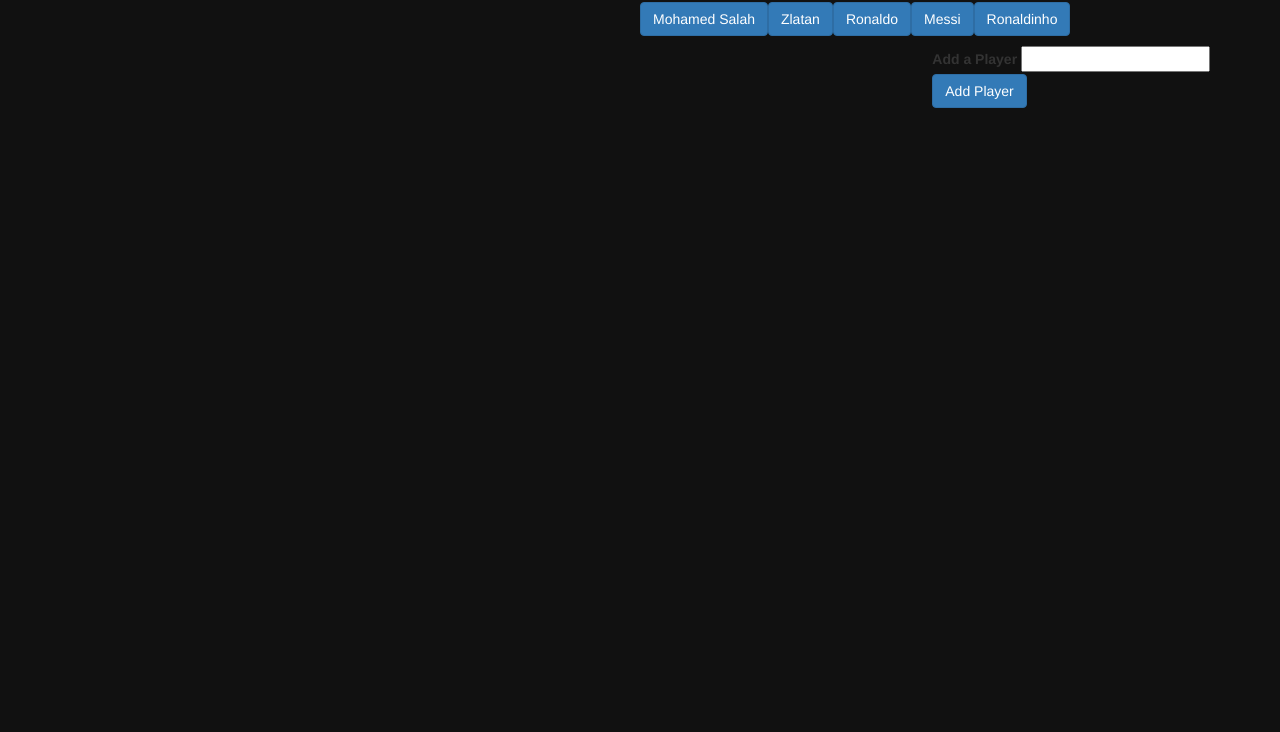
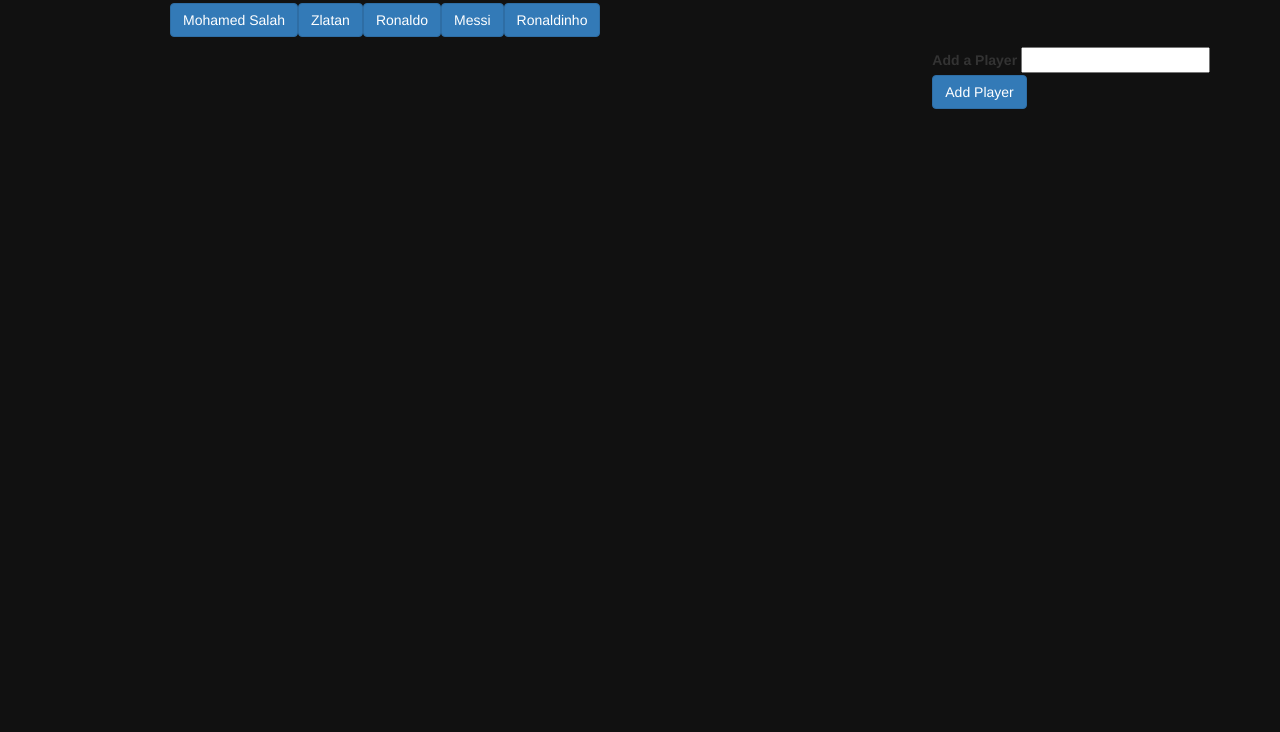
Before and after one commit to Msadek02/giphy_api, a plain HTML site: page index.html in a window 1280 px wide. Shown: the part 68-800 px from the top of the page. Drawn offline with nearby package versions, Linux system fonts and the light colour scheme.

Commit message:
cleaning up for better reading

```diff
--- a/index.html
+++ b/index.html
@@ -15,7 +15,7 @@
 <div class="container">
   <h1>Players Search</h1>
 
-  <div class="col-md-6" id="gif-view"></div>
+  <div class="col-md-12" id="gif-view"></div>
 
   <div id="buttons-view"></div>
 
--- a/style.css
+++ b/style.css
@@ -1,10 +1,12 @@
 form {
 float: right;
 }
+
 #buttons-view {
 margin: 10px;
 padding-left: 90px;
 }
+
 .gif {
 margin: 10px;
 border: 20px;
```
Also changed, not shown: giphy.js (indentation only). Lines whose indentation alone changed are shown as unchanged.
